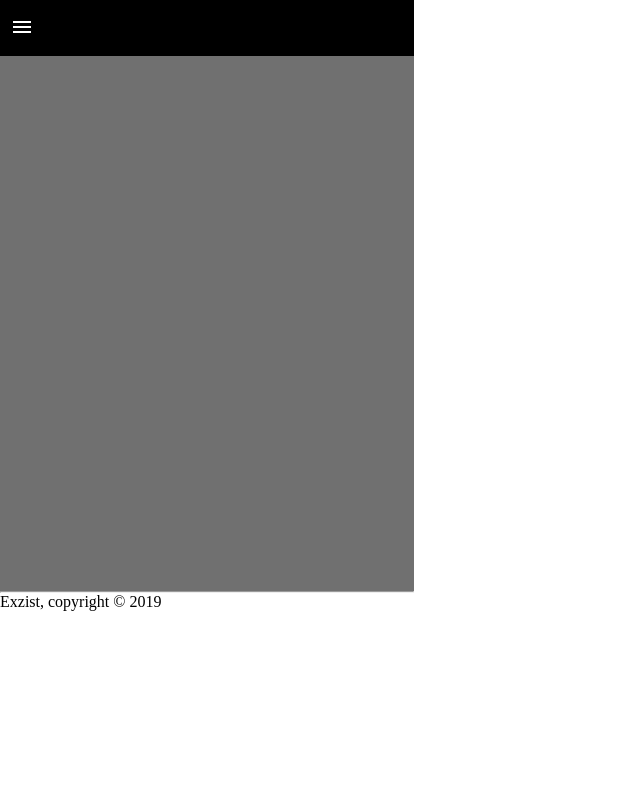
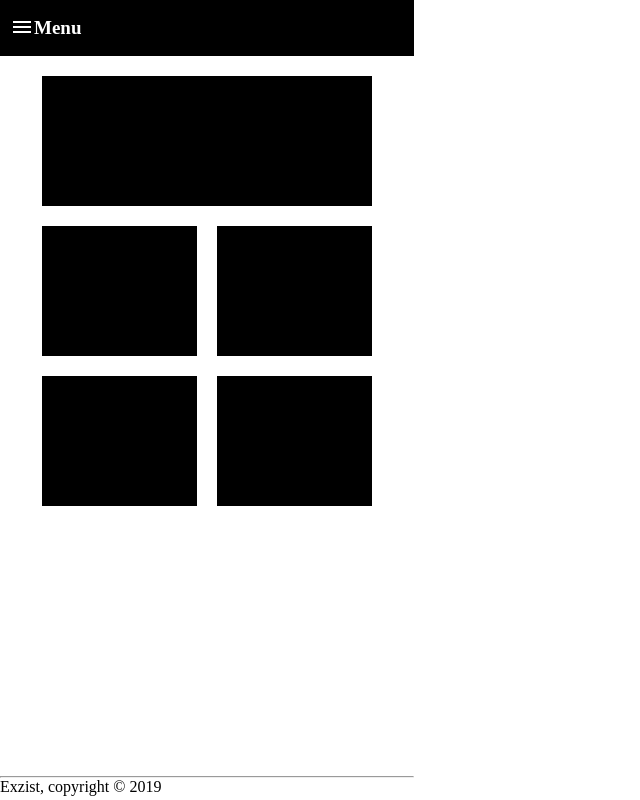
Before and after one commit to cjohansen96/APPGRUPPE2, a PHP site: page / in a window 1280 px wide. Shown: the whole page, without its empty margins (0-640 px from the left). Run offline with PHP 8.4, Linux system fonts and the light colour scheme.

Commit message:
Jobbet mer med layouten til index siden
Endringer på index.php,top.php og style_index.css

```diff
--- a/css/style_index.css
+++ b/css/style_index.css
@@ -5,10 +5,12 @@
 	margin: 0;
 	padding: 0;  /* Nullstiller browser */
 }
+/*Setter max width og height for for hele vinduet til mobil*/
 body{
 	width: 414px;
 	height: 736px;
 }
+/*Navbaren på toppen*/
 .nav{
 	width: 414px;
 	height: 56px;
@@ -17,10 +19,42 @@ body{
 img:nth-of-type(1){
 	margin-top: 15px;
 	margin-left: 10px;
+	float: left;
 }
+#Menutxt{
+	color: white;
+	float: left;
+	font-size: 19px;
+	margin-top: 17px;
+}
+/*Innholdet på siden*/
 .content{
-	height: 535px;
+	height: 700px;
 	width: 414px;
-	background-color: #707070;
-
+	background-color: white;
 }
+.salebox{
+	height: 130px;
+	width: 330px;
+	background-color: black;
+	margin-left: 42px;
+	margin-right: 42px;
+	margin-top: 20px;
+}
+.leftbox{
+	height: 130px;
+	width: 155px;
+	background-color: black;
+	margin-top: 20px;
+	margin-left: 42px;
+	float: left;
+}
+.rightbox{
+	height: 130px;
+	width: 155px;
+	background-color: black;
+	margin-top: 20px;
+	margin-right: 42px;
+	margin-left: 20px;
+	float: left;
+}
--- a/index.php
+++ b/index.php
@@ -5,15 +5,28 @@
 
 	 <!-- Top -->
 <header class="masthead">
+<body>
 
 <div class="content">
+	<div class="salebox">
+
+	</div>
+	<div class="leftbox">
+
+	</div>
+	<div class="rightbox">
+
+	</div>
+	<div class="leftbox">
+
+	</div>
+	<div class="rightbox">
+
+	</div>
 
 </div>
 
-
-
-
-
+</body>
 <?php
 require 'bottom.php';
 ?>
--- a/top.php
+++ b/top.php
@@ -11,5 +11,6 @@
 <body>
 	<div class="nav">
 			<img src="Bilder/Navmeny.png">
+			<h1 id="Menutxt">Menu</h1>
 	</div>
 </body>
```
